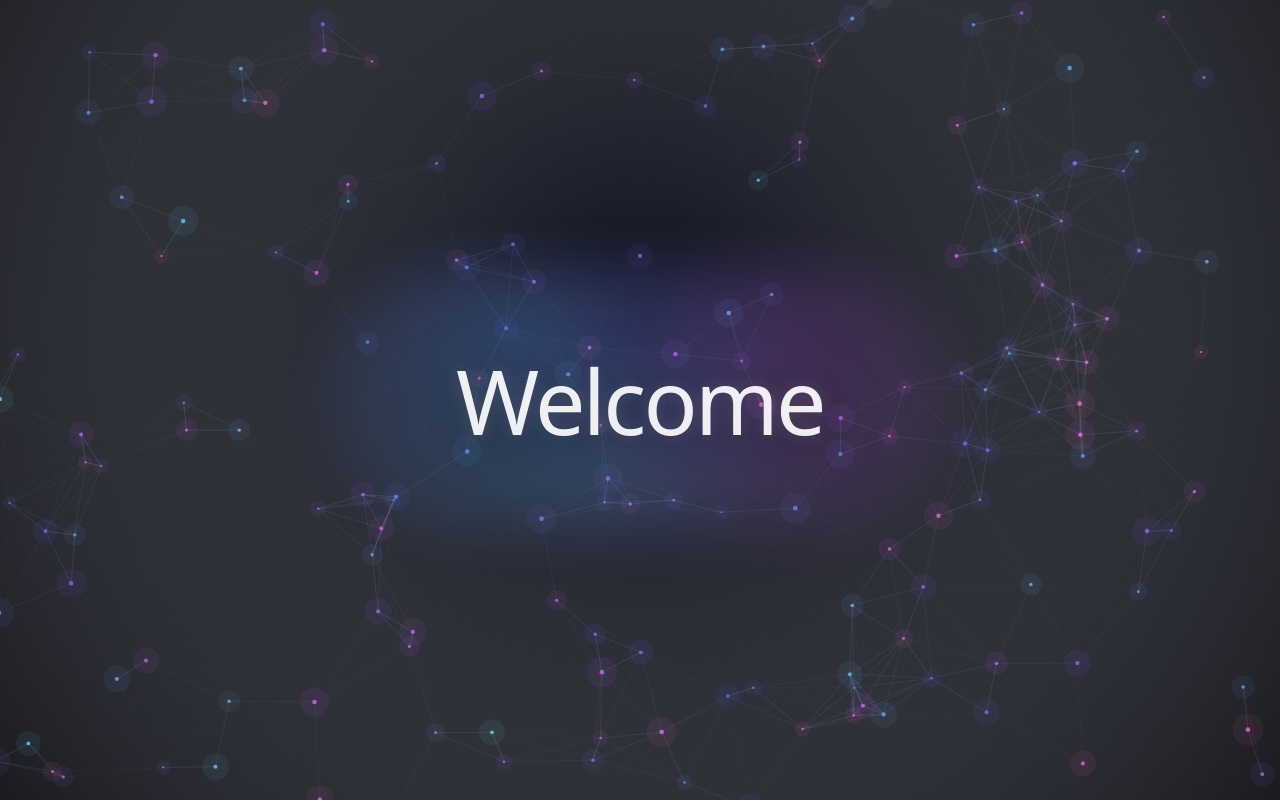
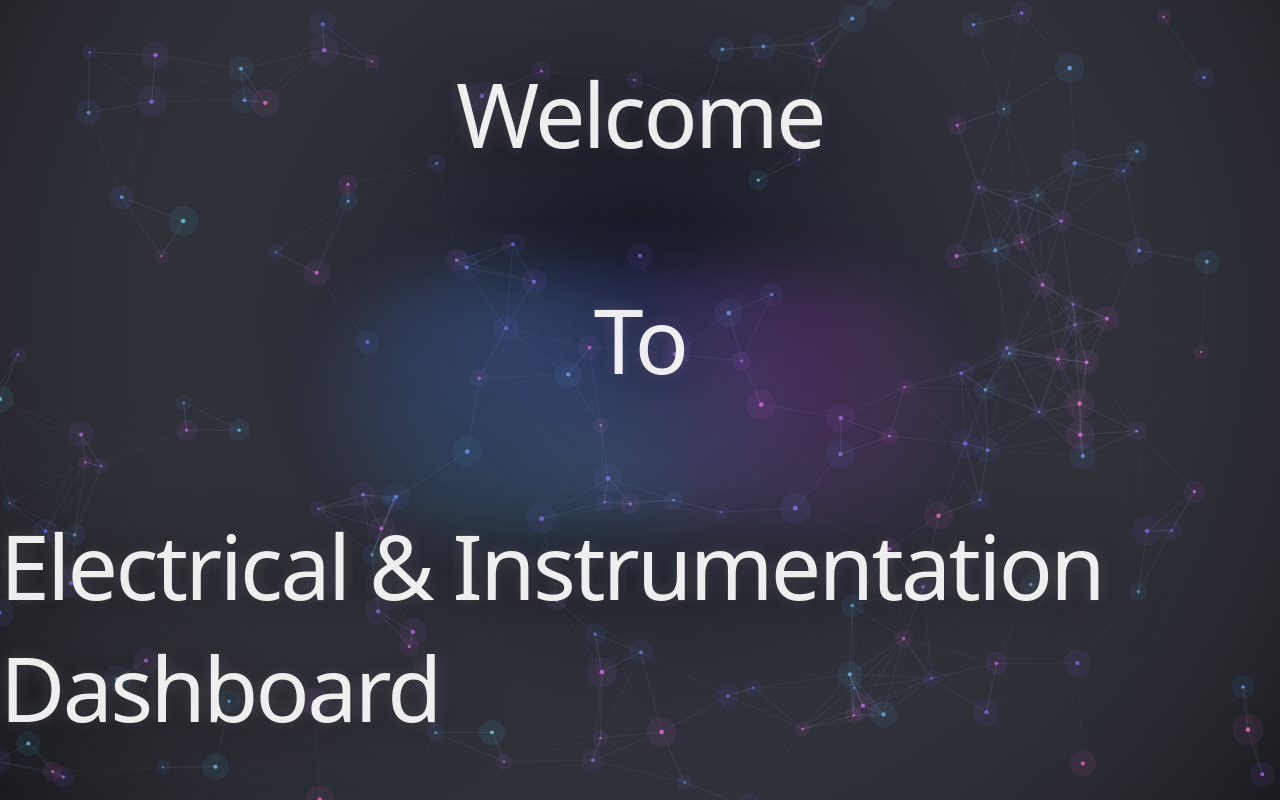
Before and after one commit to Wissamharake/EITLanding, a plain HTML site: page index.html in a window 1280 px wide. Drawn offline with Linux system fonts and the light colour scheme; animation ran at ten frames a second.

Commit message:
Update index.html
Changed wording

```diff
--- a/index.html
+++ b/index.html
@@ -13,6 +13,8 @@
   <div class="overlay" aria-label="Welcome">
     <div class="glow"></div>
     <div class="word">Welcome</div>
+    <div class="word">To</div>
+    <div class="word">Electrical & Instrumentation Dashboard</div>
   </div>
 
   <script src="app.js"></script>
```
